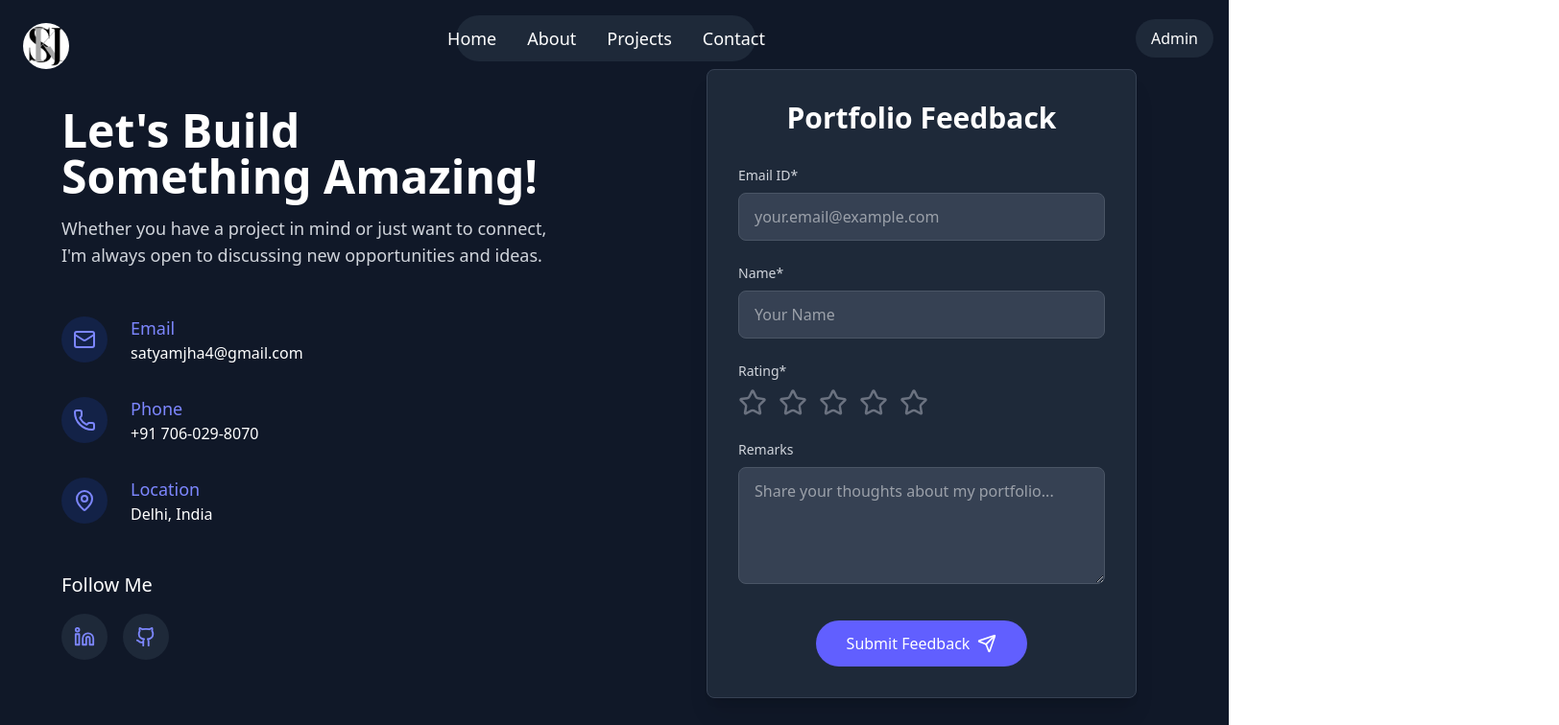
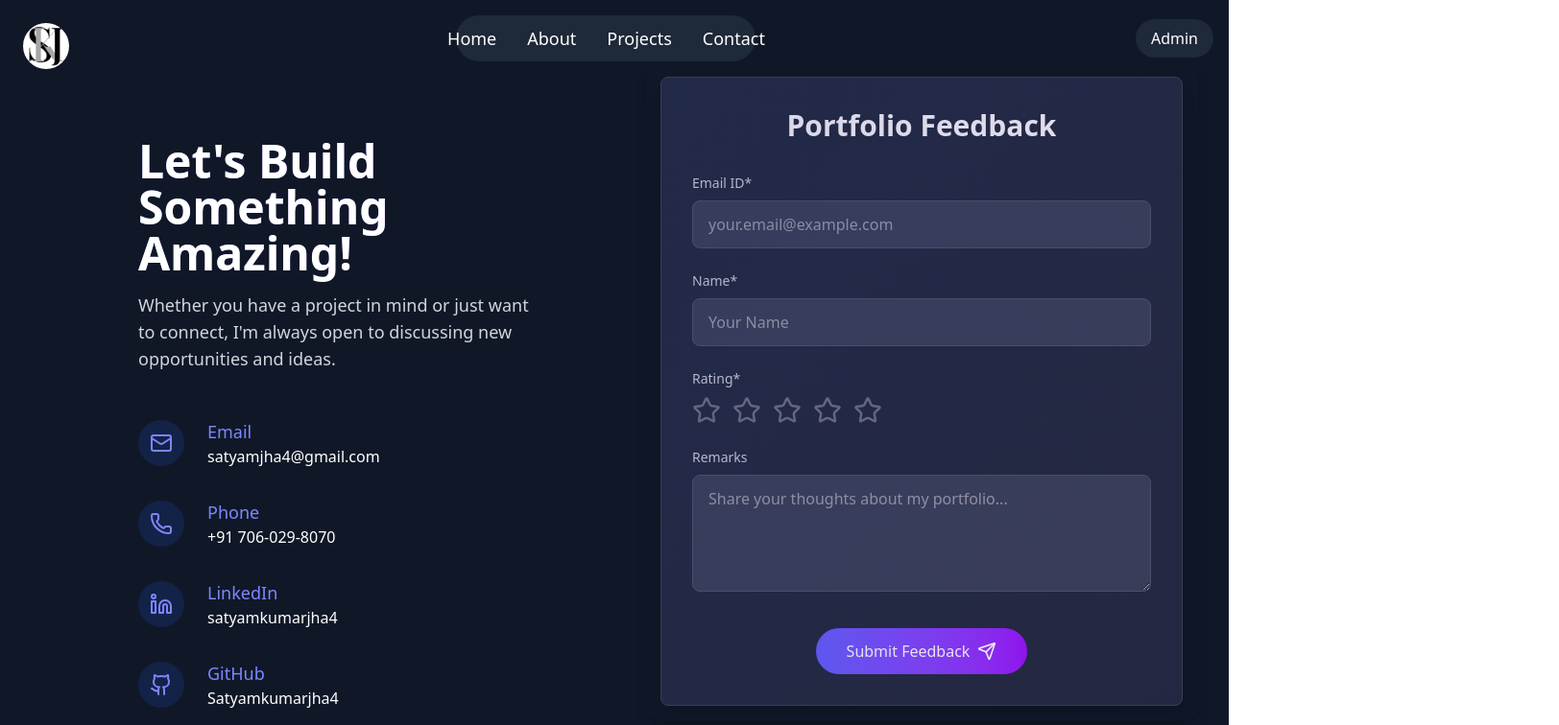
Before and after one commit to Satyamkumarjha4/My_Portfolio, a React (Vite) app in the folder Frontend/: page /contact in a window 1280 px wide. Shown: the top 756 px of the page at 96% size, 1624 px wide, since content can reach past the window. Built offline with nearby package versions, Linux system fonts and the light colour scheme.

Commit message:
finalise Contact page

```diff
--- a/Frontend/src/ui/components/ContactDetails.tsx
+++ b/Frontend/src/ui/components/ContactDetails.tsx
@@ -1,72 +1,143 @@
-import React from 'react';
-import { Mail, Phone, MapPin, Linkedin, Github } from 'lucide-react';
+"use client"
+
+import type React from "react"
+import { Mail, Phone, Linkedin, Github, FileDown } from "lucide-react"
+import { motion } from "framer-motion"
 
 const ContactDetails: React.FC = () => {
   return (
-        <div className="w-full min-h-screen bg-gray-900 flex flex-col items-start justify-center px-8 md:px-16 py-16">
-            <div className="max-w-4xl">
+    <div className="w-full min-h-screen bg-gray-900 flex flex-col items-start justify-center px-4 sm:px-8 md:px-16 py-16">
+      <motion.div
+        initial={{ x: "-100%", opacity: 0 }}
+        animate={{ x: 0, opacity: 1 }}
+        transition={{ type: "tween", delay: 0.2, duration: 1 }}
+        className="w-full max-w-xl bg-gray-900 rounded-2xl p-4"
+      >
+        <div className="w-full py-16 pl-16">
           {/* Heading Section */}
-                <h2 className="text-4xl md:text-5xl font-bold text-white mb-4">
+          <motion.h2
+            initial={{ opacity: 0 }}
+            animate={{ opacity: 1 }}
+            transition={{ delay: 0.4, duration: 0.8 }}
+            className="text-4xl md:text-5xl font-bold text-white mb-4 bg-clip-text text-transparent bg-gradient-to-r from-indigo-400 to-purple-500"
+          >
             Let's Build Something Amazing!
-                </h2>
+          </motion.h2>
 
-                <p className="text-lg text-gray-300 mb-12 max-w-2xl">
-                    Whether you have a project in mind or just want to connect, I'm always open to discussing new
-                    opportunities and ideas.
-                </p>
+          <motion.p
+            initial={{ opacity: 0 }}
+            animate={{ opacity: 1 }}
+            transition={{ delay: 0.6, duration: 0.8 }}
+            className="text-lg text-gray-300 mb-12 max-w-2xl"
+          >
+            Whether you have a project in mind or just want to connect, I'm always open to discussing new opportunities
+            and ideas.
+          </motion.p>
 
           {/* Contact Information */}
           <div className="space-y-8 mb-12">
             {/* Email */}
-                    <div className="flex items-center">
-                        <div className="w-12 h-12 rounded-full bg-blue-900/30 flex items-center justify-center mr-6">
+            <motion.div
+              className="flex items-center group"
+              whileHover={{ x: 10 }}
+              transition={{ type: "spring", stiffness: 300 }}
+            >
+              <div className="w-12 h-12 rounded-full bg-blue-900/30 flex items-center justify-center mr-6 group-hover:bg-blue-800/50 transition-colors duration-300">
                 <Mail className="text-indigo-400" size={24} />
               </div>
               <div>
                 <h3 className="text-lg font-medium text-indigo-400">Email</h3>
-                            <p className="text-white">satyamjha4@gmail.com</p>
+                <a
+                  href="mailto:satyamjha4@gmail.com"
+                  className="text-white hover:text-indigo-300 transition-colors duration-300"
+                >
+                  satyamjha4@gmail.com
+                </a>
               </div>
-                    </div>
+            </motion.div>
 
             {/* Phone */}
-                    <div className="flex items-center">
-                        <div className="w-12 h-12 rounded-full bg-blue-900/30 flex items-center justify-center mr-6">
+            <motion.div
+              className="flex items-center group"
+              whileHover={{ x: 10 }}
+              transition={{ type: "spring", stiffness: 300 }}
+            >
+              <div className="w-12 h-12 rounded-full bg-blue-900/30 flex items-center justify-center mr-6 group-hover:bg-blue-800/50 transition-colors duration-300">
                 <Phone className="text-indigo-400" size={24} />
               </div>
               <div>
                 <h3 className="text-lg font-medium text-indigo-400">Phone</h3>
-                            <p className="text-white">+91 706-029-8070</p>
+                <a href="tel:+917060298070" className="text-white hover:text-indigo-300 transition-colors duration-300">
+                  +91 706-029-8070
+                </a>
               </div>
+            </motion.div>
+
+            {/* LinkedIn */}
+            <motion.div
+              className="flex items-center group"
+              whileHover={{ x: 10 }}
+              transition={{ type: "spring", stiffness: 300 }}
+            >
+              <div className="w-12 h-12 rounded-full bg-blue-900/30 flex items-center justify-center mr-6 group-hover:bg-blue-800/50 transition-colors duration-300">
+                <Linkedin className="text-indigo-400" size={24} />
+              </div>
+              <div>
+                <h3 className="text-lg font-medium text-indigo-400">LinkedIn</h3>
+                <a
+                  href="https://www.linkedin.com/in/satyamkumarjha4"
+                  className="text-white hover:text-indigo-300 transition-colors duration-300"
+                  target="_blank"
+                  rel="noopener noreferrer"
+                >
+                  satyamkumarjha4
+                </a>
+              </div>
+            </motion.div>
+
+            {/* GitHub */}
+            <motion.div
+              className="flex items-center group"
+              whileHover={{ x: 10 }}
+              transition={{ type: "spring", stiffness: 300 }}
+            >
+              <div className="w-12 h-12 rounded-full bg-blue-900/30 flex items-center justify-center mr-6 group-hover:bg-blue-800/50 transition-colors duration-300">
+                <Github className="text-indigo-400" size={24} />
+              </div>
+              <div>
+                <h3 className="text-lg font-medium text-indigo-400">GitHub</h3>
+                <a
+                  href="https://github.com/Satyamkumarjha4"
+                  className="text-white hover:text-indigo-300 transition-colors duration-300"
+                  target="_blank"
+                  rel="noopener noreferrer"
+                >
+                  Satyamkumarjha4
+                </a>
+              </div>
+            </motion.div>
           </div>
 
-                    {/* Location */}
-                    <div className="flex items-center">
-                        <div className="w-12 h-12 rounded-full bg-blue-900/30 flex items-center justify-center mr-6">
-                            <MapPin className="text-indigo-400" size={24} />
+          {/* Resume Download Button */}
+          <motion.div
+            initial={{ opacity: 0, y: 20 }}
+            animate={{ opacity: 1, y: 0 }}
+            transition={{ delay: 0.8, duration: 0.6 }}
+            className="mb-12"
+          >
+            <a
+              href="/resume.pdf"
+              download
+              className="inline-flex items-center px-6 py-3 bg-gradient-to-r from-indigo-500 to-purple-600 text-white font-medium rounded-full hover:from-indigo-600 hover:to-purple-700 transition-all duration-300 shadow-lg hover:shadow-indigo-500/30 transform hover:-translate-y-1"
+            >
+              <FileDown className="mr-2" size={20} />
+              Download Resume
+            </a>
+          </motion.div>
         </div>
-                        <div>
-                            <h3 className="text-lg font-medium text-indigo-400">Location</h3>
-                            <p className="text-white">Delhi, India</p>
+      </motion.div>
     </div>
-                    </div>
-                </div>
+  )
+}
 
-                {/* Social Links */}
-                <div>
-                    <h3 className="text-xl font-medium text-white mb-4">Follow Me</h3>
-                    <div className="flex space-x-4">
-                        <a href="www.linkedin.com/in/satyamkumarjha4" className="w-12 h-12 rounded-full bg-gray-800 hover:bg-gray-700 flex items-center justify-center transition duration-300">
-                            <Linkedin className="text-indigo-400" size={22} />
-                        </a>
-                        <a href="https://github.com/Satyamkumarjha4" className="w-12 h-12 rounded-full bg-gray-800 hover:bg-gray-700 flex items-center justify-center transition duration-300">
-                            <Github className="text-indigo-400" size={22} />
-                        </a>
-                    </div>
-                </div>
-
-            </div>
-        </div>
-    );
-};
-
-export default ContactDetails;
+export default ContactDetails
--- a/Frontend/src/ui/components/Feedback.tsx
+++ b/Frontend/src/ui/components/Feedback.tsx
@@ -1,205 +1,311 @@
-import React, { useState, ChangeEvent } from 'react';
-import { Star, Send, CheckCircle } from 'lucide-react';
+"use client"
+
+import type React from "react"
+import { useState, type ChangeEvent } from "react"
+import { Star, Send, CheckCircle } from "lucide-react"
+import { motion } from "framer-motion"
 
 interface FormData {
-  email: string;
-  name: string;
-  rating: number;
-  remark: string;
+  email: string
+  name: string
+  rating: number
+  remark: string
 }
 
 interface FormErrors {
-  email?: string;
-  name?: string;
-  rating?: string;
+  email?: string
+  name?: string
+  rating?: string
 }
 
 const FeedbackForm: React.FC = () => {
   const [formData, setFormData] = useState<FormData>({
-    email: '',
-    name: '',
+    email: "",
+    name: "",
     rating: 0,
-    remark: ''
-  });
+    remark: "",
+  })
 
-  const [hoveredStar, setHoveredStar] = useState<number>(0);
-  const [isSubmitted, setIsSubmitted] = useState<boolean>(false);
-  const [errors, setErrors] = useState<FormErrors>({});
+  const [hoveredStar, setHoveredStar] = useState<number>(0)
+  const [isSubmitted, setIsSubmitted] = useState<boolean>(false)
+  const [errors, setErrors] = useState<FormErrors>({})
+  const [focusedField, setFocusedField] = useState<string | null>(null)
 
   const handleInputChange = (e: ChangeEvent<HTMLInputElement | HTMLTextAreaElement>): void => {
-    const { name, value } = e.target;
+    const { name, value } = e.target
     setFormData({
       ...formData,
-      [name]: value
-    });
+      [name]: value,
+    })
 
     // Clear error when user types
     if (errors[name as keyof FormErrors]) {
       setErrors({
         ...errors,
-        [name]: ''
-      });
+        [name]: "",
+      })
     }
-  };
+  }
 
   const handleStarClick = (rating: number): void => {
     setFormData({
       ...formData,
-      rating
-    });
+      rating,
+    })
 
     // Clear rating error if present
     if (errors.rating) {
       setErrors({
         ...errors,
-        rating: ''
-      });
+        rating: "",
+      })
     }
-  };
+  }
 
   const validateForm = (): boolean => {
-    const newErrors: FormErrors = {};
+    const newErrors: FormErrors = {}
 
     if (!formData.email) {
-      newErrors.email = 'Email is required';
+      newErrors.email = "Email is required"
     } else if (!/\S+@\S+\.\S+/.test(formData.email)) {
-      newErrors.email = 'Email is invalid';
+      newErrors.email = "Email is invalid"
     }
 
     if (!formData.name) {
-      newErrors.name = 'Name is required';
+      newErrors.name = "Name is required"
     }
 
     if (formData.rating === 0) {
-      newErrors.rating = 'Please select a rating';
+      newErrors.rating = "Please select a rating"
     }
 
-    setErrors(newErrors);
-    return Object.keys(newErrors).length === 0;
-  };
+    setErrors(newErrors)
+    return Object.keys(newErrors).length === 0
+  }
 
   const handleSubmit = (): void => {
     if (validateForm()) {
-      console.log('Form submitted:', formData);
+      console.log("Form submitted:", formData)
       // Here you would typically send the data to your backend
 
-      // Show success message
-      setIsSubmitted(true);
+      // Show success message with animation
+      setIsSubmitted(true)
 
       // Reset form after submission
       setTimeout(() => {
         setFormData({
-          email: '',
-          name: '',
+          email: "",
+          name: "",
           rating: 0,
-          remark: ''
-        });
-        setIsSubmitted(false);
-      }, 3000);
+          remark: "",
+        })
+        setIsSubmitted(false)
+      }, 3000)
     }
-  };
+  }
+
+  const handleFocus = (fieldName: string) => {
+    setFocusedField(fieldName)
+  }
+
+  const handleBlur = () => {
+    setFocusedField(null)
+  }
 
   return (
     <div className="w-full min-h-screen bg-gray-900 flex items-center justify-center px-2 py-16">
-      <div className="max-w-md w-full p-8 bg-gray-800 rounded-lg shadow-xl border border-gray-700">
-        <h2 className="text-3xl font-bold text-center text-white mb-8">Portfolio Feedback</h2>
+      <motion.div
+        initial={{ x: "100%", opacity: 0 }}
+        animate={{ x: 0, opacity: 1 }}
+        transition={{ type: "tween", delay: 0.2, duration: 1 }}
+        className="w-full max-w-xl bg-gray-900 rounded-2xl shadow-lg p-4"
+      >
+        <div className="w-full p-8 bg-gray-800 rounded-lg shadow-xl border border-gray-700 px-8 relative overflow-hidden">
+          {/* Background gradient effect */}
+          <div className="absolute inset-0 bg-gradient-to-br from-indigo-900/20 to-purple-900/10 pointer-events-none"></div>
+
+          <motion.h2
+            initial={{ y: -20, opacity: 0 }}
+            animate={{ y: 0, opacity: 1 }}
+            transition={{ duration: 0.6 }}
+            className="text-3xl font-bold text-center text-white mb-8"
+          >
+            Portfolio Feedback
+          </motion.h2>
 
           {isSubmitted ? (
-          <div className="bg-indigo-900/50 border border-indigo-500 text-indigo-200 px-4 py-4 rounded-lg mb-4 flex items-center">
+            <motion.div
+              initial={{ scale: 0.8, opacity: 0 }}
+              animate={{ scale: 1, opacity: 1 }}
+              transition={{ type: "spring", stiffness: 300, damping: 20 }}
+              className="bg-indigo-900/50 border border-indigo-500 text-indigo-200 px-4 py-4 rounded-lg mb-4 flex items-center"
+            >
               <CheckCircle className="mr-3 text-indigo-400" size={24} />
               <div>
                 <strong className="font-bold text-indigo-300">Thank you!</strong>
                 <span className="block text-indigo-200"> Your feedback has been submitted successfully.</span>
               </div>
-          </div>
+            </motion.div>
           ) : (
             <div>
-            <div className="mb-6">
+              <motion.div
+                className="mb-6"
+                initial={{ x: -20, opacity: 0 }}
+                animate={{ x: 0, opacity: 1 }}
+                transition={{ delay: 0.3, duration: 0.5 }}
+              >
                 <label htmlFor="email" className="block text-gray-300 text-sm font-medium mb-2">
                   Email ID*
                 </label>
+                <motion.div
+                  animate={focusedField === "email" ? { scale: 1.02 } : { scale: 1 }}
+                  transition={{ type: "spring", stiffness: 300, damping: 20 }}
+                >
                   <input
                     type="email"
                     id="email"
                     name="email"
                     value={formData.email}
                     onChange={handleInputChange}
+                    onFocus={() => handleFocus("email")}
+                    onBlur={handleBlur}
                     className={`w-full px-4 py-3 bg-gray-700 border rounded-lg focus:outline-none focus:ring-2 text-white ${
-                  errors.email ? 'border-red-500 focus:ring-red-400' : 'border-gray-600 focus:ring-indigo-500'
+                      errors.email ? "border-red-500 focus:ring-red-400" : "border-gray-600 focus:ring-indigo-500"
                     }`}
                     placeholder="your.email@example.com"
                   />
-              {errors.email && <p className="text-red-400 text-xs mt-2">{errors.email}</p>}
-            </div>
+                </motion.div>
+                {errors.email && (
+                  <motion.p
+                    initial={{ opacity: 0, y: -10 }}
+                    animate={{ opacity: 1, y: 0 }}
+                    className="text-red-400 text-xs mt-2"
+                  >
+                    {errors.email}
+                  </motion.p>
+                )}
+              </motion.div>
 
-            <div className="mb-6">
+              <motion.div
+                className="mb-6"
+                initial={{ x: -20, opacity: 0 }}
+                animate={{ x: 0, opacity: 1 }}
+                transition={{ delay: 0.4, duration: 0.5 }}
+              >
                 <label htmlFor="name" className="block text-gray-300 text-sm font-medium mb-2">
                   Name*
                 </label>
+                <motion.div
+                  animate={focusedField === "name" ? { scale: 1.02 } : { scale: 1 }}
+                  transition={{ type: "spring", stiffness: 300, damping: 20 }}
+                >
                   <input
                     type="text"
                     id="name"
                     name="name"
                     value={formData.name}
                     onChange={handleInputChange}
+                    onFocus={() => handleFocus("name")}
+                    onBlur={handleBlur}
                     className={`w-full px-4 py-3 bg-gray-700 border rounded-lg focus:outline-none focus:ring-2 text-white ${
-                  errors.name ? 'border-red-500 focus:ring-red-400' : 'border-gray-600 focus:ring-indigo-500'
+                      errors.name ? "border-red-500 focus:ring-red-400" : "border-gray-600 focus:ring-indigo-500"
                     }`}
                     placeholder="Your Name"
                   />
-              {errors.name && <p className="text-red-400 text-xs mt-2">{errors.name}</p>}
-            </div>
+                </motion.div>
+                {errors.name && (
+                  <motion.p
+                    initial={{ opacity: 0, y: -10 }}
+                    animate={{ opacity: 1, y: 0 }}
+                    className="text-red-400 text-xs mt-2"
+                  >
+                    {errors.name}
+                  </motion.p>
+                )}
+              </motion.div>
 
-            <div className="mb-6">
-              <label className="block text-gray-300 text-sm font-medium mb-2">
-                Rating*
-              </label>
+              <motion.div
+                className="mb-6"
+                initial={{ x: -20, opacity: 0 }}
+                animate={{ x: 0, opacity: 1 }}
+                transition={{ delay: 0.5, duration: 0.5 }}
+              >
+                <label className="block text-gray-300 text-sm font-medium mb-2">Rating*</label>
                 <div className="flex space-x-3">
                   {[1, 2, 3, 4, 5].map((star) => (
+                    <motion.div key={star} whileHover={{ scale: 1.2 }} whileTap={{ scale: 0.9 }}>
                       <Star
-                    key={star}
                         size={30}
                         onClick={() => handleStarClick(star)}
                         onMouseEnter={() => setHoveredStar(star)}
                         onMouseLeave={() => setHoveredStar(0)}
-                    fill={(hoveredStar >= star || formData.rating >= star) ? "#6366F1" : "none"}
-                    color={(hoveredStar >= star || formData.rating >= star) ? "#6366F1" : "#6B7280"}
+                        fill={hoveredStar >= star || formData.rating >= star ? "#6366F1" : "none"}
+                        color={hoveredStar >= star || formData.rating >= star ? "#6366F1" : "#6B7280"}
                         className="cursor-pointer transition-colors duration-200"
                       />
+                    </motion.div>
                   ))}
                 </div>
-              {errors.rating && <p className="text-red-400 text-xs mt-2">{errors.rating}</p>}
-            </div>
+                {errors.rating && (
+                  <motion.p
+                    initial={{ opacity: 0, y: -10 }}
+                    animate={{ opacity: 1, y: 0 }}
+                    className="text-red-400 text-xs mt-2"
+                  >
+                    {errors.rating}
+                  </motion.p>
+                )}
+              </motion.div>
 
-            <div className="mb-8">
+              <motion.div
+                className="mb-8"
+                initial={{ x: -20, opacity: 0 }}
+                animate={{ x: 0, opacity: 1 }}
+                transition={{ delay: 0.6, duration: 0.5 }}
+              >
                 <label htmlFor="remark" className="block text-gray-300 text-sm font-medium mb-2">
                   Remarks
                 </label>
+                <motion.div
+                  animate={focusedField === "remark" ? { scale: 1.02 } : { scale: 1 }}
+                  transition={{ type: "spring", stiffness: 300, damping: 20 }}
+                >
                   <textarea
                     id="remark"
                     name="remark"
                     value={formData.remark}
                     onChange={handleInputChange}
+                    onFocus={() => handleFocus("remark")}
+                    onBlur={handleBlur}
                     rows={4}
                     className="w-full px-4 py-3 bg-gray-700 border border-gray-600 rounded-lg focus:outline-none focus:ring-2 focus:ring-indigo-500 text-white"
                     placeholder="Share your thoughts about my portfolio..."
                   />
-            </div>
+                </motion.div>
+              </motion.div>
 
-            <div className="flex justify-center">
-              <button
+              <motion.div
+                className="flex justify-center"
+                initial={{ y: 20, opacity: 0 }}
+                animate={{ y: 0, opacity: 1 }}
+                transition={{ delay: 0.7, duration: 0.5 }}
+              >
+                <motion.button
                   onClick={handleSubmit}
-                className="bg-indigo-500 hover:bg-indigo-600 text-white font-medium py-3 px-8 rounded-full flex items-center transition duration-300"
+                  whileHover={{ scale: 1.05, boxShadow: "0 0 15px rgba(99, 102, 241, 0.5)" }}
+                  whileTap={{ scale: 0.95 }}
+                  className="bg-gradient-to-r from-indigo-500 to-purple-600 text-white font-medium py-3 px-8 rounded-full flex items-center transition duration-300"
                 >
                   <span className="mr-2">Submit Feedback</span>
                   <Send size={20} />
-              </button>
-            </div>
+                </motion.button>
+              </motion.div>
             </div>
           )}
         </div>
+      </motion.div>
     </div>
-  );
-};
+  )
+}
 
-export default FeedbackForm;
+export default FeedbackForm
--- a/Frontend/src/ui/features/Contact.tsx
+++ b/Frontend/src/ui/features/Contact.tsx
@@ -1,26 +1,25 @@
-import React from 'react';
-import Navbar from '../components/Navbar';
-import FeedbackForm from '../components/Feedback';
-import Footer from '../components/Footer';
-import ContactDetails from '../components/ContactDetails';
+import type React from "react"
+import Navbar from "../components/Navbar"
+import FeedbackForm from "../components/Feedback"
+import Footer from "../components/Footer"
+import ContactDetails from "../components/ContactDetails"
 
 
 const Contact: React.FC = () => {
   return (
-        <>
+    <div className="relative min-h-screen bg-gray-900 overflow-hidden">
       <Navbar />
-            <div className='w-full h-screen flex flex-wrap '>
-                <div className='w-1/2 h-full flex'>
+      <div className="w-full flex flex-col lg:flex-row">
+        <div className="w-full lg:w-1/2">
           <ContactDetails />
         </div>
-                <div className='w-1/2 h-full'>
+        <div className="w-full lg:w-1/2">
           <FeedbackForm />
         </div>
-
       </div>
       <Footer />
-        </>
-    );
-};
+    </div>
+  )
+}
 
-export default Contact;
+export default Contact
```
Lines whose indentation alone changed are shown as unchanged.
